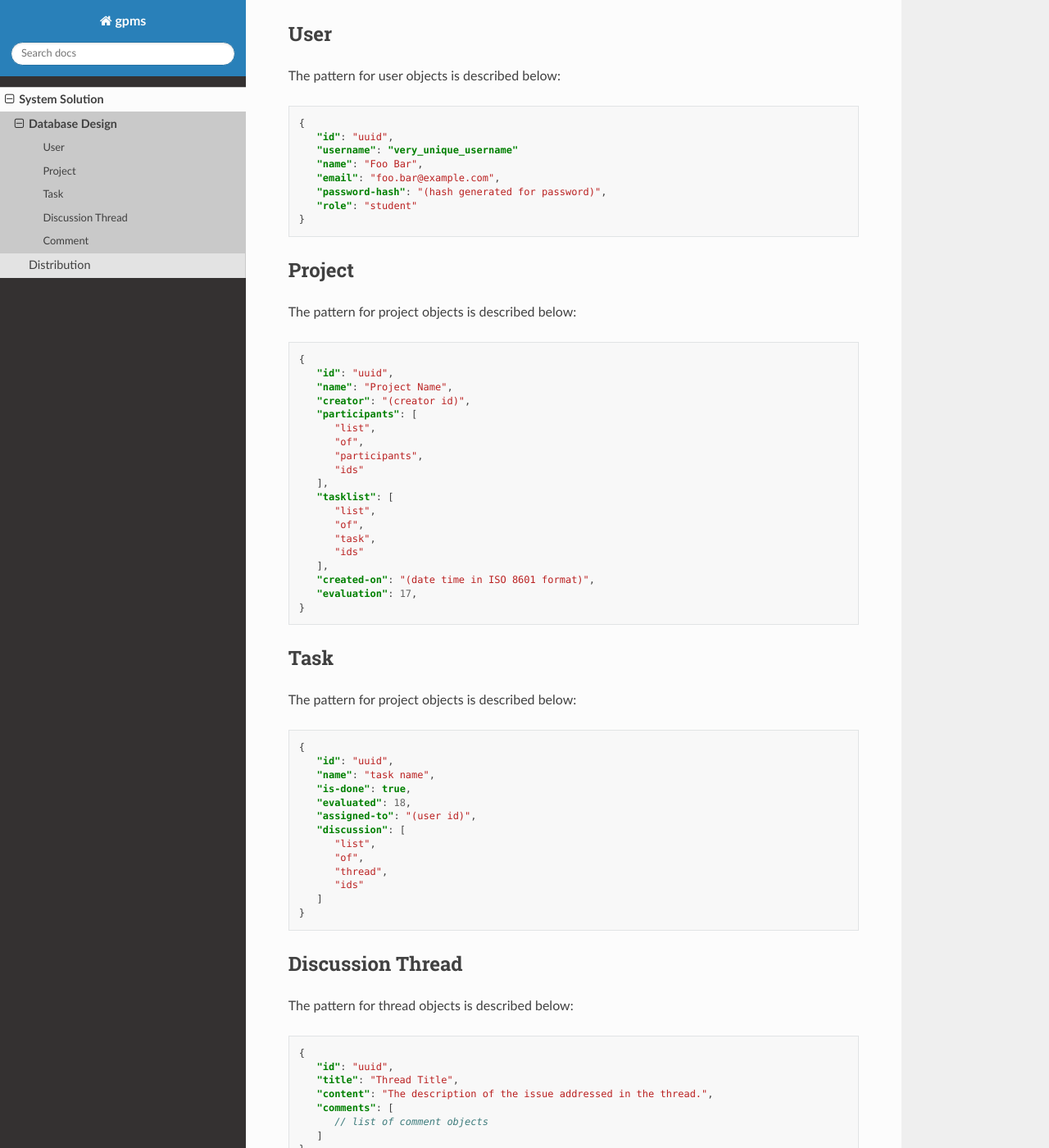
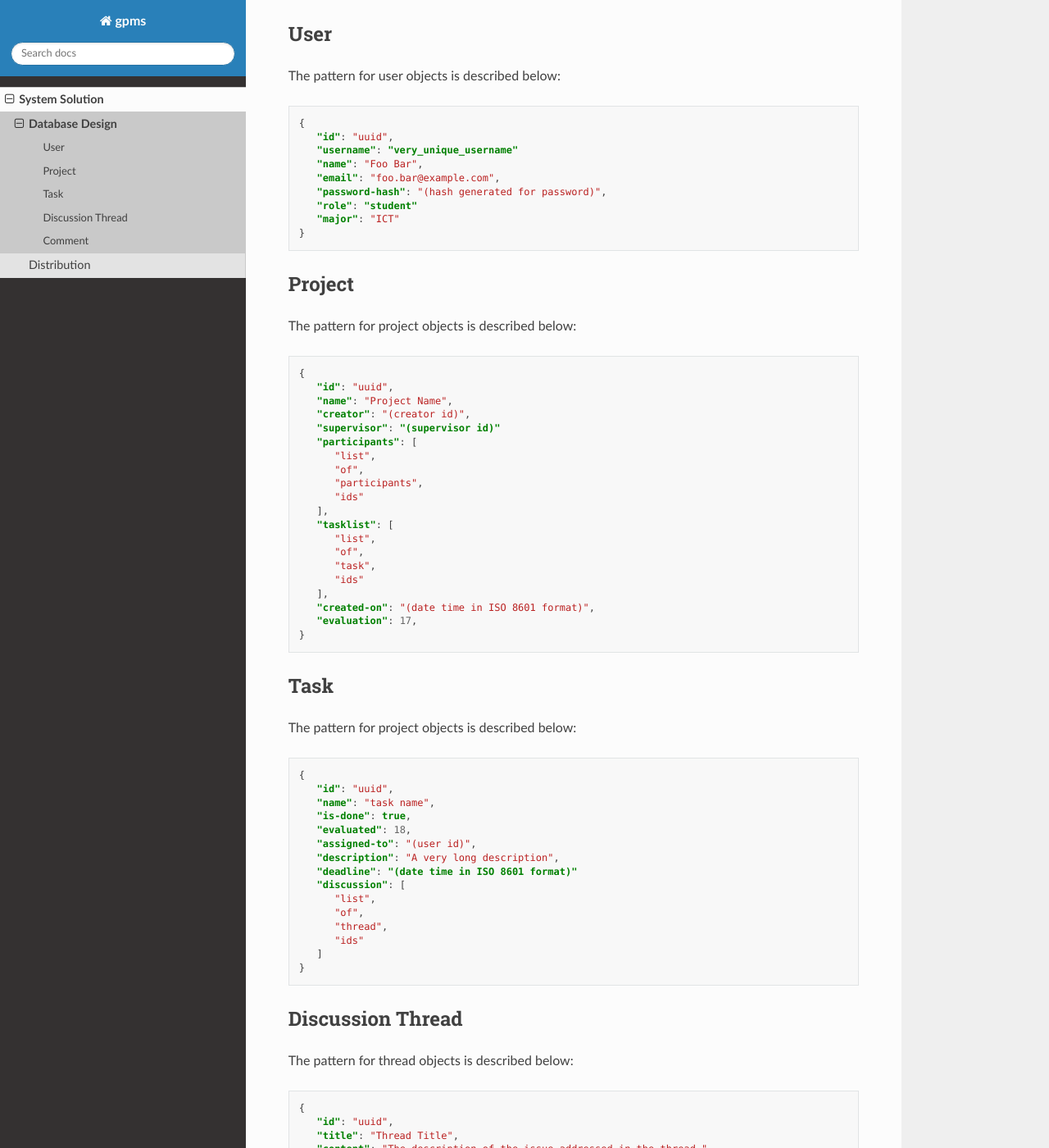
Before and after one commit to Huy-Ngo/acanban, a Sphinx documentation site: the page built from docs/source/solution/database.rst, in a window 1280 px wide and 1400 px high, scrolled down 399 px. Shown: the whole window at 82% size. Built offline with Sphinx 7.4.7 and the Read the Docs theme 2.0.0, drawn with Linux system fonts in a browser that asks for light colours; pages that are not in the unit, such as notebooks, are missing from menus.

Commit message:
Add some metadata

```diff
--- a/docs/source/solution/database.rst
+++ b/docs/source/solution/database.rst
@@ -26,6 +26,7 @@ The pattern for user objects is described below:
       "email": "foo.bar@example.com",
       "password-hash": "(hash generated for password)",
       "role": "student"
+      "major": "ICT"
    }
 
 Project
@@ -39,6 +40,7 @@ The pattern for project objects is described below:
       "id": "uuid",
       "name": "Project Name",
       "creator": "(creator id)",
+      "supervisor": "(supervisor id)"
       "participants": [
          "list",
          "of",
@@ -68,6 +70,8 @@ The pattern for project objects is described below:
       "is-done": true,
       "evaluated": 18,
       "assigned-to": "(user id)",
+      "description": "A very long description",
+      "deadline": "(date time in ISO 8601 format)"
       "discussion": [
          "list",
          "of",
```
